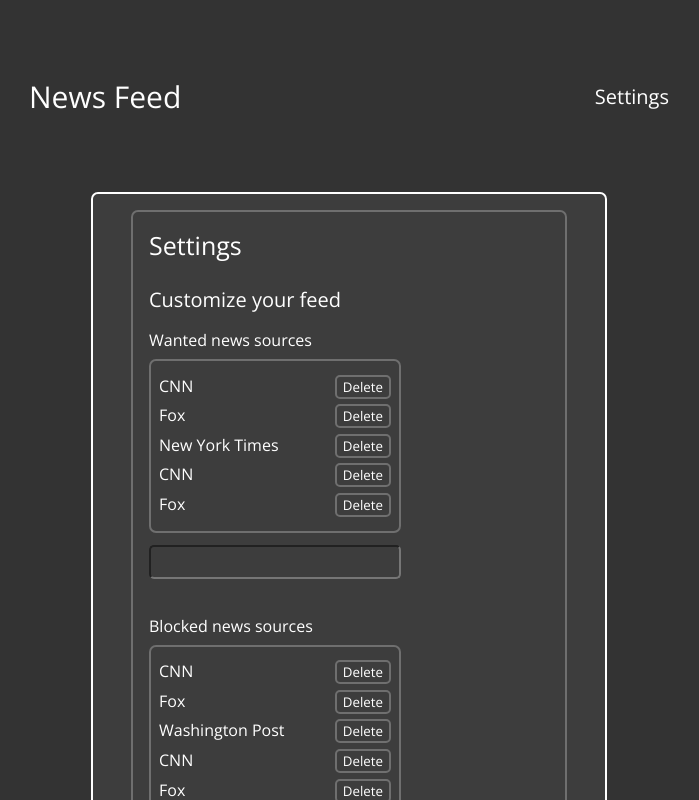
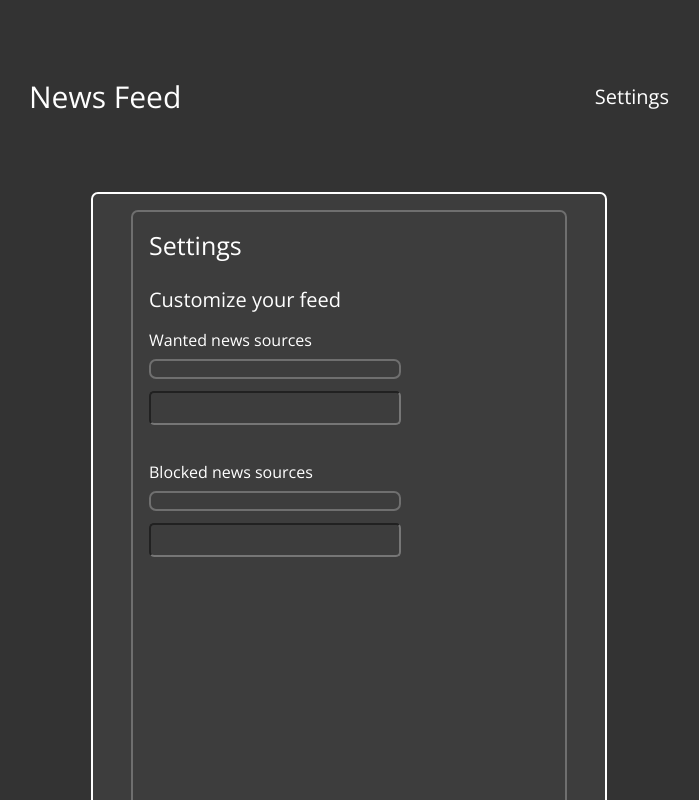
Before and after one commit to nslee333/news_project, a React (Create React App) app: page / in a window 1280 px wide. Both pictures are taken after a click on the link "Settings". Shown: the top 800 px of the page, without its empty margins (291-990 px from the left). Built offline with nearby package versions, Linux system fonts and the light colour scheme.

Commit message:
Removed mock values for sources

```diff
--- a/src/components/Settings.tsx
+++ b/src/components/Settings.tsx
@@ -7,8 +7,8 @@ import { SettingsState } from "../types/types";
 
 export default function Settings() {
   const initialState: SettingsState = {
-    sourcesWanted: ["CNN", "Fox", "New York Times", "CNN", "Fox"],
-    sourcesBlocked: ["CNN", "Fox", "Washington Post", "CNN", "Fox"],
+    sourcesWanted: [],
+    sourcesBlocked: [],
   };
 
   const [state, dispatch] = useReducer(settingsReducer, initialState);
@@ -92,7 +92,7 @@ export default function Settings() {
                   state ? displaySourcesBlocked() : <></>
                 }
               </div>
-              <input className="" type="text" />
+              <input type="text" />
           </div>
         </div>
 
```
